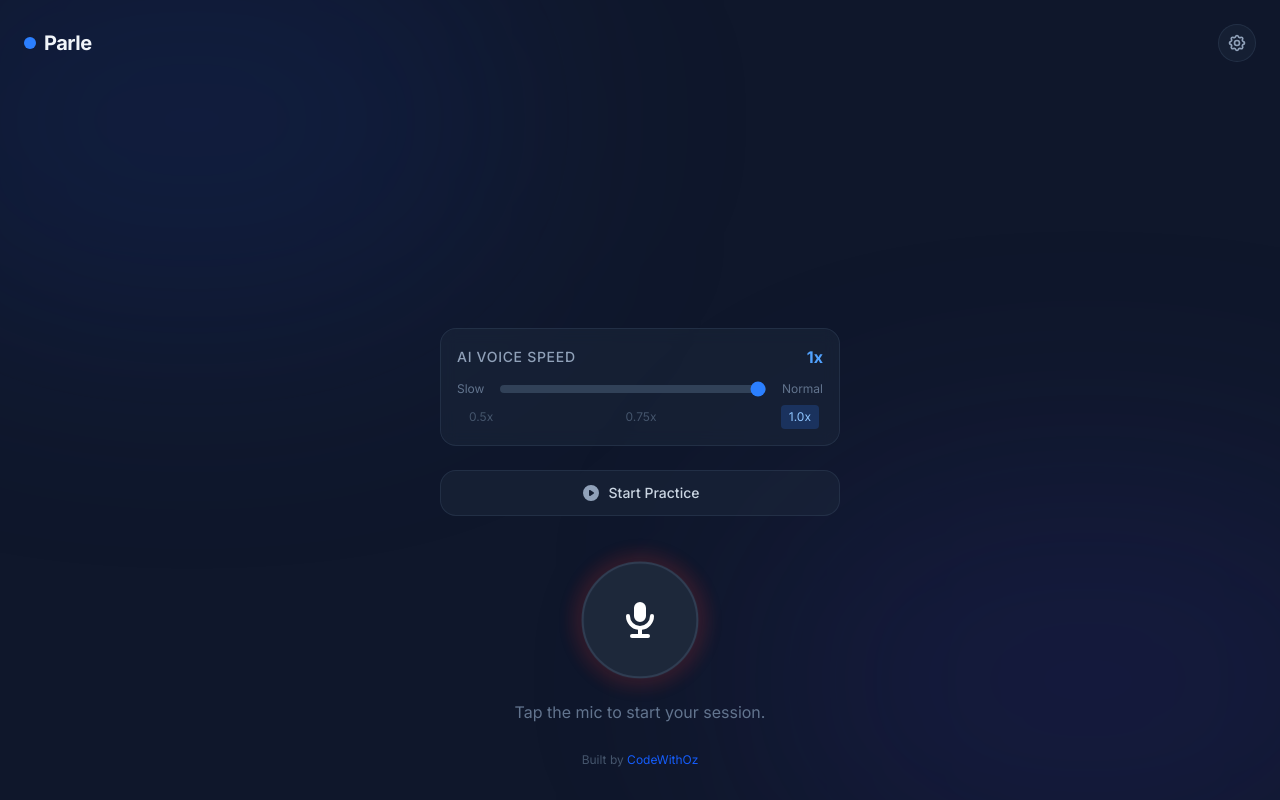
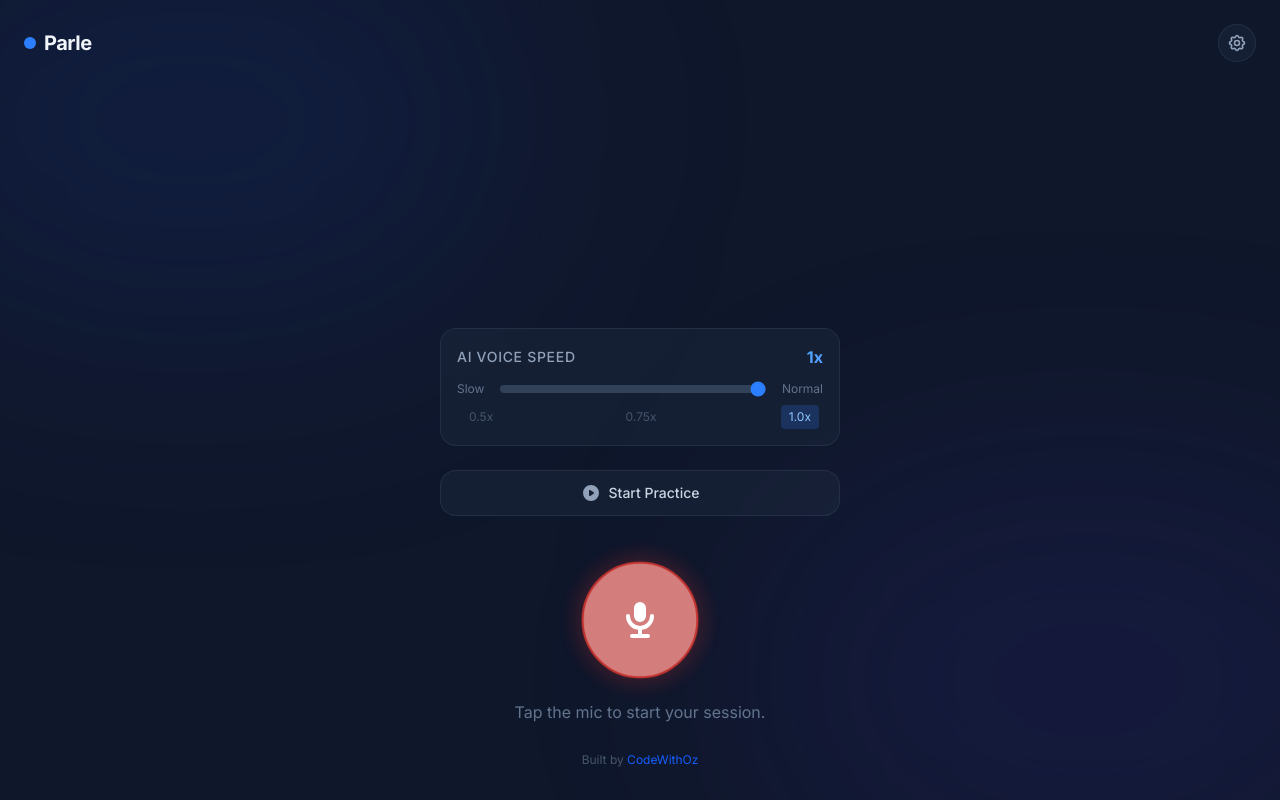
Before and after one commit to CodeWithOz/parle, a React (Vite) app: page / in a window 1280 px wide. Built offline with nearby package versions, Linux system fonts and the light colour scheme; no server answers.

Commit message:
feat: red-family orb state colors
Export ORB_STATE_COLORS from components/Orb.tsx as the single source of
truth for per-state mic colors: muted red-pink IDLE, vivid red RECORDING,
neutral navy PROCESSING, blue PLAYING. Mic now reads as the dominantly
red control per the French-flag redesign.

```diff
--- a/components/Orb.tsx
+++ b/components/Orb.tsx
@@ -1,5 +1,19 @@
 import React from 'react';
 import { AppState } from '../types';
+
+/**
+ * Single source of truth for the mic orb's per-state background color.
+ * The mic must read as the dominantly-red control in the UI (per the
+ * French-flag redesign): muted red-pink while idle, vivid solid red while
+ * recording. Processing/playing stay outside the red family so the red is
+ * reserved for the mic's idle/active affordance.
+ */
+export const ORB_STATE_COLORS: Record<'IDLE' | 'RECORDING' | 'PROCESSING' | 'PLAYING', string> = {
+  IDLE: '#d9827e',       // muted red-pink — recognizably red, low saturation
+  RECORDING: '#c8342f',  // vivid, strongly-saturated red
+  PROCESSING: '#8ba0b8', // parle-navy-300 — neutral, out of the red family
+  PLAYING: '#2f6fb0',    // parle-blue-500 — blue family
+};
 
 interface OrbProps {
   state: AppState;
@@ -26,28 +40,28 @@ export const Orb: React.FC<OrbProps> = ({ state, volume = 0, size = 'large', onC
         const scale = 1 + volume * (isLarge ? 0.3 : 0.15);
         return {
           transform: `scale(${scale})`,
-          backgroundColor: '#ef4444',
-          boxShadow: `0 0 ${20 + volume * 50}px ${5 + volume * 20}px rgba(239, 68, 68, 0.4)`,
+          backgroundColor: ORB_STATE_COLORS.RECORDING,
+          boxShadow: `0 0 ${20 + volume * 50}px ${5 + volume * 20}px rgba(200, 52, 47, 0.4)`,
         };
       }
       case AppState.PROCESSING:
         return {
-          backgroundColor: '#f8fafc',
+          backgroundColor: ORB_STATE_COLORS.PROCESSING,
           animation: 'spin 3s linear infinite',
-          opacity: 0.8,
-          boxShadow: '0 0 30px 10px rgba(255, 255, 255, 0.3)',
+          opacity: 0.85,
+          boxShadow: '0 0 30px 10px rgba(139, 160, 184, 0.3)',
         };
       case AppState.PLAYING:
         return {
-          backgroundColor: '#38bdf8',
-          boxShadow: '0 0 40px 15px rgba(56, 189, 248, 0.4)',
+          backgroundColor: ORB_STATE_COLORS.PLAYING,
+          boxShadow: '0 0 40px 15px rgba(47, 111, 176, 0.4)',
         };
       case AppState.IDLE:
       default:
         return {
-          backgroundColor: '#1e293b',
-          border: '2px solid #334155',
-          boxShadow: '0 0 0 0 rgba(0,0,0,0)',
+          backgroundColor: ORB_STATE_COLORS.IDLE,
+          border: '2px solid #c8342f',
+          boxShadow: '0 0 0 4px rgba(200, 52, 47, 0.08)',
         };
     }
   };
```
